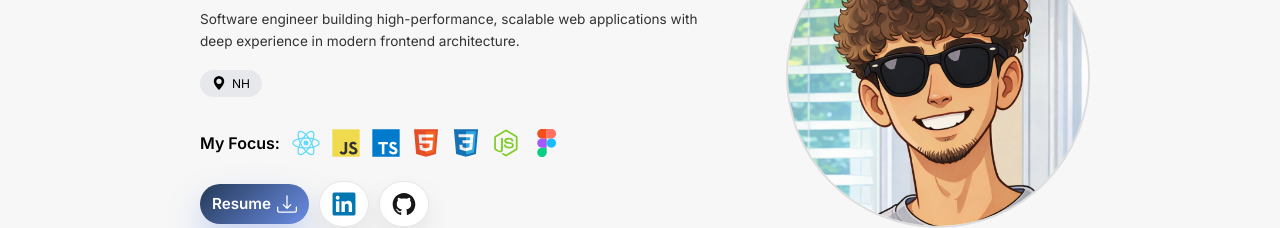
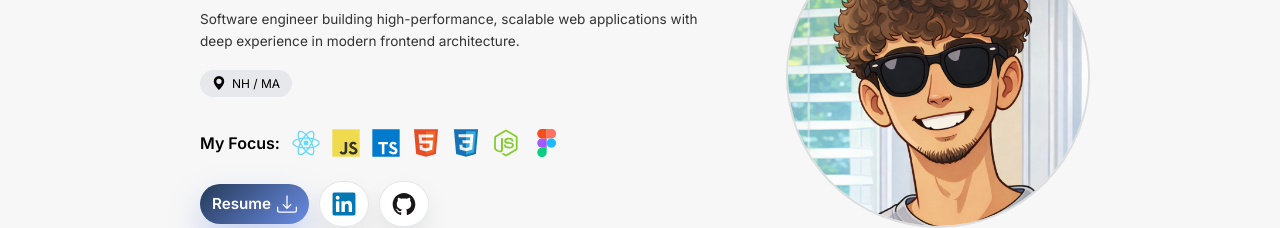
Before and after one commit to Lucas11011/lucas-aurelio-portfolio, a React (Create React App) app: page / in a window 1280 px wide. Shown: the part 291-519 px from the top of the page. Built offline with nearby package versions, Linux system fonts and the light colour scheme.

Commit message:
location update

```diff
--- a/src/components/Home.js
+++ b/src/components/Home.js
@@ -27,8 +27,8 @@ function Home() {
                 Software engineer building high-performance, scalable web applications with deep experience in modern frontend architecture.
             </p>
             <div className="home-location-chip">
-                <img src={locationIcon} alt="Location" className="location-icon" title="NH" />
-                NH
+                <img src={locationIcon} alt="Location" className="location-icon" title="NH/MA" />
+                NH / MA
             </div>
             <div className="tech-stack">
                 <span className="tech-stack-label">My Focus:</span>
```
